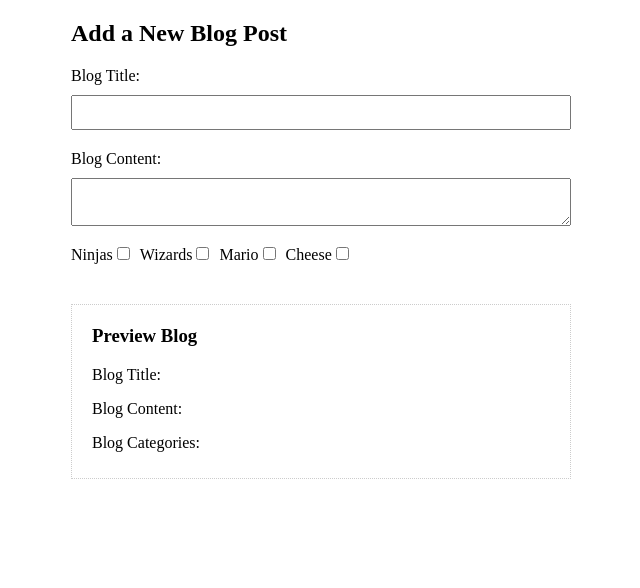
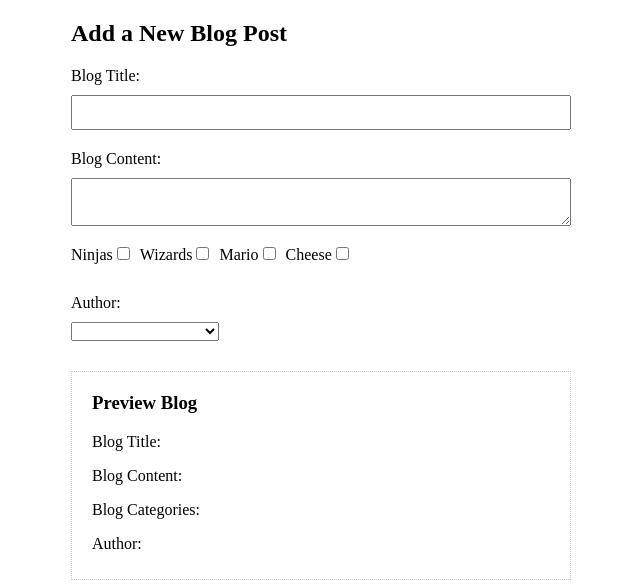
Before and after one commit to niaperedo/vuejs-blog, a Vue app: page / in a window 1280 px wide. Shown: the top 588 px of the page, without its empty margins (319-959 px from the left). Built offline with nearby package versions, Linux system fonts and the light colour scheme.

Commit message:
Add lesson 31

```diff
--- a/src/components/addBlog.vue
+++ b/src/components/addBlog.vue
@@ -16,6 +16,10 @@
             <label for="cheese">Cheese</label>
             <input type="checkbox" id="cheese" value="cheese" v-model="blog.categories">
         </div>
+        <label>Author: </label>
+        <select v-model="blog.author">
+            <option v-for="author in authors">{{ author }}</option>
+        </select>
     </form>
     <div id="preview">
         <h3>Preview Blog</h3>
@@ -26,6 +30,7 @@
         <ul v-for="category in blog.categories">
             <li>{{  category }}</li>
         </ul>
+        <p>Author: {{ blog.author }}</p>
     </div>
   </div>
 </template>
@@ -38,8 +43,12 @@
             title: "",
             content: "",
             categories: [
-            ]
-        }
+            ],
+            author: ""
+        },
+        authors: [
+            'The Net Ninja', 'The Angular Avenger', 'The Vue Vindicator'
+        ]
     }
   },
   methods: {
```
